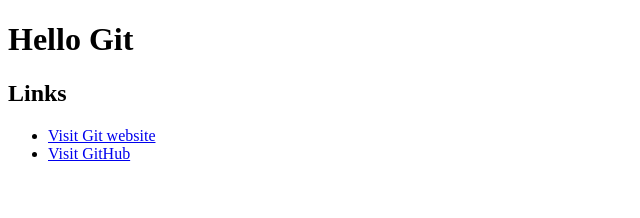
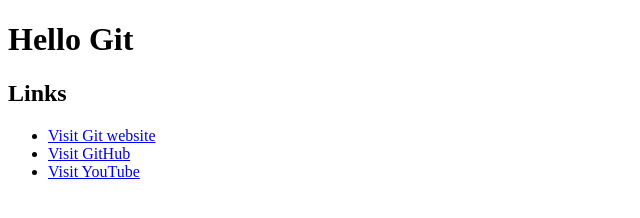
Before and after one commit to CJuraislit/Hello-Git, a plain HTML site: page index.html in a window 1280 px wide. Shown: the whole page, without its empty margins (0-640 px from the left). Drawn offline with Linux system fonts and the light colour scheme.

Commit message:
Add YuTube link

```diff
--- a/index.html
+++ b/index.html
@@ -19,6 +19,9 @@
             <li>
                 <a href="https://github.com/ ">Visit GitHub</a>
             </li>
+            <li>
+                <a href="https://youtube.com/ ">Visit YouTube</a>
+            </li>
         </ul>
     </main>
 </body>
```
